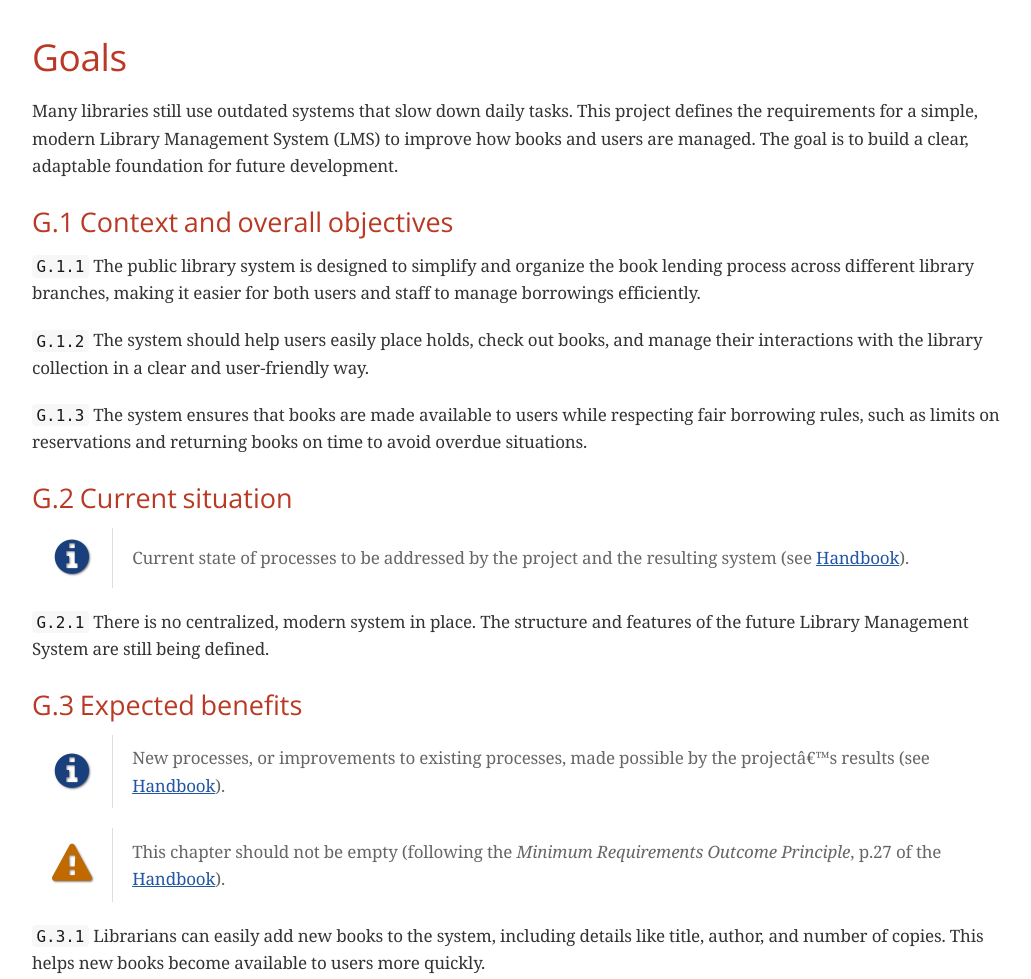
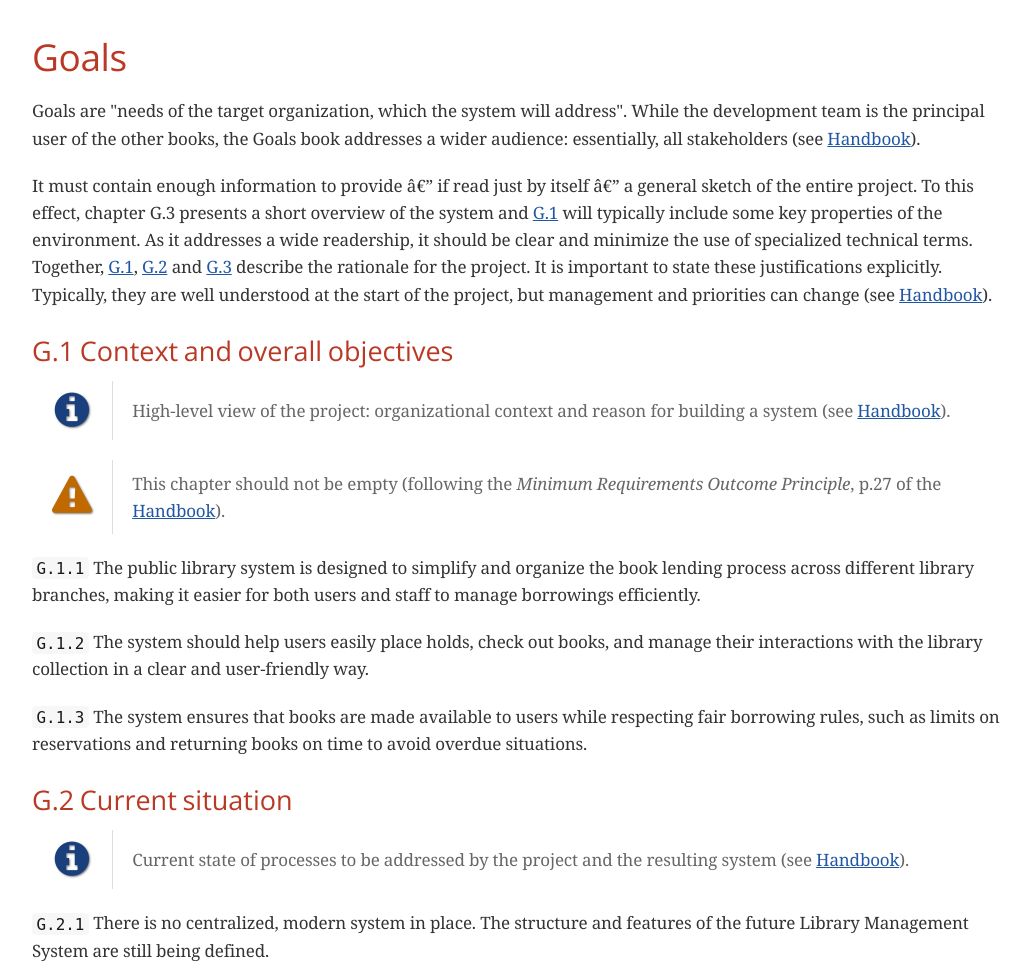
Before and after one commit to FormalRequirements/re-2025-the-honorable-iks, a plain HTML site: page index.html in a window 1280 px wide. Shown: the part 1344-2323 px from the top of the page, without its empty margins (123-1154 px from the left). Drawn offline with nearby package versions, Linux system fonts and the light colour scheme; a web font is replaced by a local one.

Commit message:
deploy: 19a6ed7b121ea597884992771388b09aef3b36ab

```diff
--- a/index.html
+++ b/index.html
@@ -539,11 +539,43 @@ body.book #toc,body.book #preamble,body.book h1.sect0,body.book .sect1>h2{page-b
 <h2 id="_goals">Goals</h2>
 <div class="sectionbody">
 <div class="paragraph">
-<p>Many libraries still use outdated systems that slow down daily tasks. This project defines the requirements for a simple, modern Library Management System (LMS) to improve how books and users are managed.
-The goal is to build a clear, adaptable foundation for future development.</p>
+<p>Goals are "needs of the target organization, which the system will address".
+While the development team is the principal user of the other books, the Goals book addresses a wider audience: essentially, all stakeholders (see <a href="https://se.inf.ethz.ch/requirements/">Handbook</a>).</p>
+</div>
+<div class="paragraph">
+<p>It must contain enough information to provide â€” if read just by itself â€” a general sketch of the entire project.
+To this effect, chapter G.3 presents a short overview of the system and <a href="#G1">G.1</a> will typically include some key properties of the environment.
+As it addresses a wide readership, it should be clear and minimize the use of specialized technical terms.
+Together, <a href="#G1">G.1</a>, <a href="#G2">G.2</a> and <a href="#G3">G.3</a> describe the rationale for the project.
+It is important to state these justifications explicitly.
+Typically, they are well understood at the start of the project, but management and priorities can change  (see <a href="https://se.inf.ethz.ch/requirements/">Handbook</a>).</p>
 </div>
 <div class="sect2">
 <h3 id="G1">G.1 Context and overall objectives</h3>
+<div class="admonitionblock note">
+<table>
+<tr>
+<td class="icon">
+<i class="fa icon-note" title="Note"></i>
+</td>
+<td class="content">
+High-level view of the project: organizational context and reason for building a system (see <a href="https://se.inf.ethz.ch/requirements/">Handbook</a>).
+</td>
+</tr>
+</table>
+</div>
+<div class="admonitionblock warning">
+<table>
+<tr>
+<td class="icon">
+<i class="fa icon-warning" title="Warning"></i>
+</td>
+<td class="content">
+This chapter should not be empty (following the <em>Minimum Requirements Outcome Principle</em>, p.27 of the <a href="https://se.inf.ethz.ch/requirements/">Handbook</a>).
+</td>
+</tr>
+</table>
+</div>
 <div id="g1-exp1" class="paragraph">
 <p><code>G.1.1</code>
 The public library system is designed to simplify and organize the book lending process across different library branches, making it easier for both users and staff to manage borrowings efficiently.</p>
@@ -1256,7 +1288,7 @@ Initially, description of what the requirements process will be; later, report o
 </div>
 <div id="footer">
 <div id="footer-text">
-Last updated 2025-05-21 13:05:56 UTC
+Last updated 2025-05-21 13:14:26 UTC
 </div>
 </div>
 </body>
```
